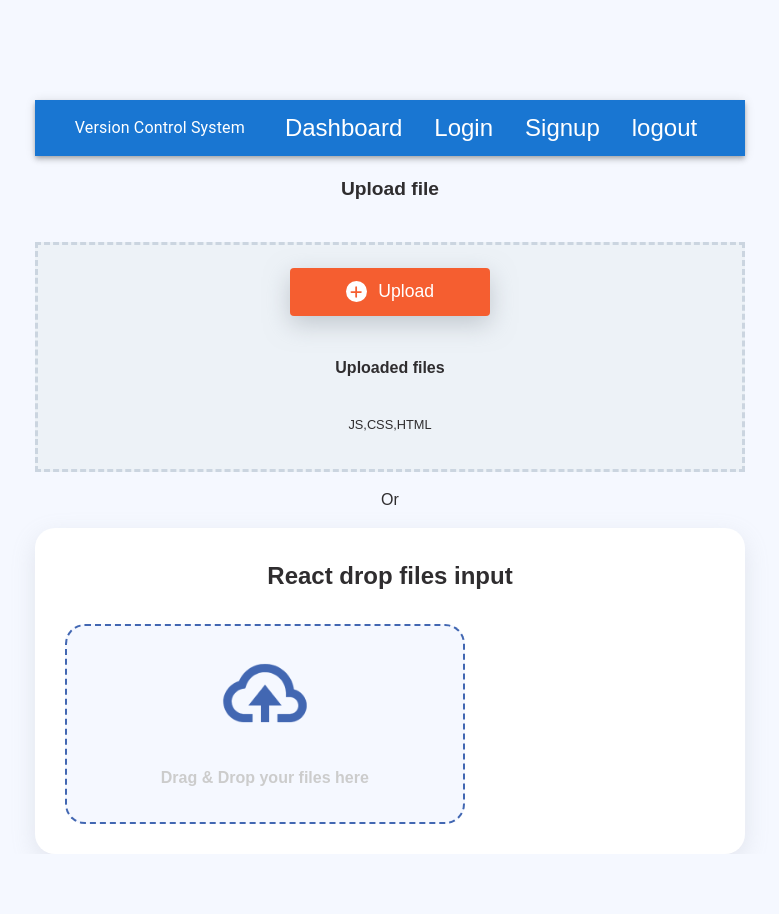
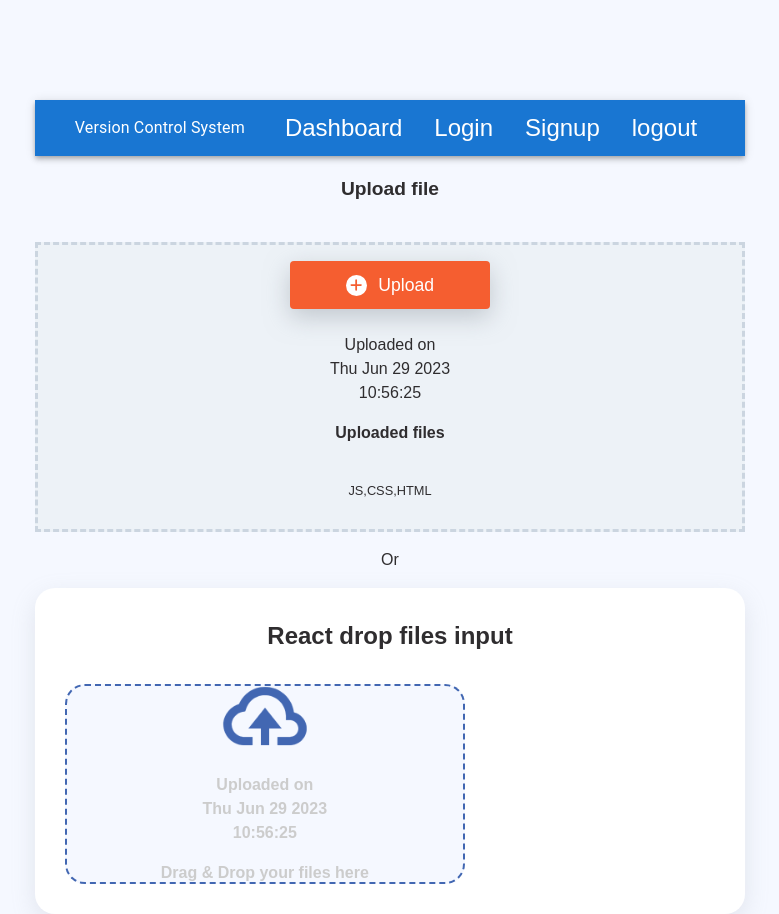
Before and after one commit to Anirutha/Version-control-system-frontend, a React (Create React App) app: page / in a window 1280 px wide. Shown: the whole page, without its empty margins (250-1029 px from the left). Before the commit the page ends 854 px from the top, so only its background shows below. Built offline with nearby package versions, Linux system fonts and the light colour scheme; sample sign-in values are in the browser's storage.

Commit message:
all changes done

```diff
--- a/src/Components/drop-file-input/DropFileInput.js
+++ b/src/Components/drop-file-input/DropFileInput.js
@@ -5,6 +5,7 @@ import './drop-file-input.css';
 
 import { ImageConfig } from '../../config/ImageConfig';
 import uploadImg from '../../assets/cloud-upload-regular-240.png';
+import Datetime from '../../Datetime';
 
 const DropFileInput = props => {
 
@@ -45,6 +46,7 @@ const DropFileInput = props => {
             >
                 <div className="drop-file-input__label">
                     <img src={uploadImg} alt="" />
+                    <Datetime/>
                     <p>Drag & Drop your files here</p>
                 </div>
                 <input type="file" value="" onChange={onFileDrop}/>
--- /dev/null
+++ b/src/Datetime.js
@@ -0,0 +1,17 @@
+import React from "react";
+
+var Datetime=()=>{
+    var showdate= new Date();
+    var displaytodaysdate=showdate.getDate()+'/'+(showdate.getMonth()+1)+'/'+showdate.getFullYear();
+    var dt=showdate.toDateString();
+    var displaytime=showdate.getHours()+':'+showdate.getMinutes()+':'+showdate.getSeconds();
+    return(
+        <div>
+            Uploaded on<br/>
+            {dt}<br/>{displaytime}
+
+        </div>
+    )
+}
+
+export default Datetime;
--- a/src/FileUpload/FileUpload.js
+++ b/src/FileUpload/FileUpload.js
@@ -3,11 +3,12 @@ import { FontAwesomeIcon } from '@fortawesome/react-fontawesome'
 import { faPlus } from '@fortawesome/free-solid-svg-icons'
 import './FileUpload.scss'
 import axios from 'axios'
+import Datetime from '../Datetime'
 
 const FileUpload = ({ files, setFiles, removeFile }) => {
     const uploadHandler = (event) => {
         const file = event.target.files[0];
-        if(!file) return;
+        if (!file) return;
         file.isUploading = true;
         setFiles([...files, file])
 
@@ -23,6 +24,7 @@ const FileUpload = ({ files, setFiles, removeFile }) => {
                 file.isUploading = false;
                 setFiles([...files, file])
             })
+
             .catch((err) => {
                 // inform the user
                 console.error(err)
@@ -33,7 +35,6 @@ const FileUpload = ({ files, setFiles, removeFile }) => {
     return (
         <>
             <div className="file-card">
-
                 <div className="file-inputs">
                     <input type="file" onChange={uploadHandler} />
                     <button>
@@ -43,10 +44,9 @@ const FileUpload = ({ files, setFiles, removeFile }) => {
                         Upload
                     </button>
                 </div>
-
+                <Datetime />
                 <p className="main">Uploaded files</p>
                 <p className="info">JS,CSS,HTML</p>
-
             </div>
         </>
     )
```
